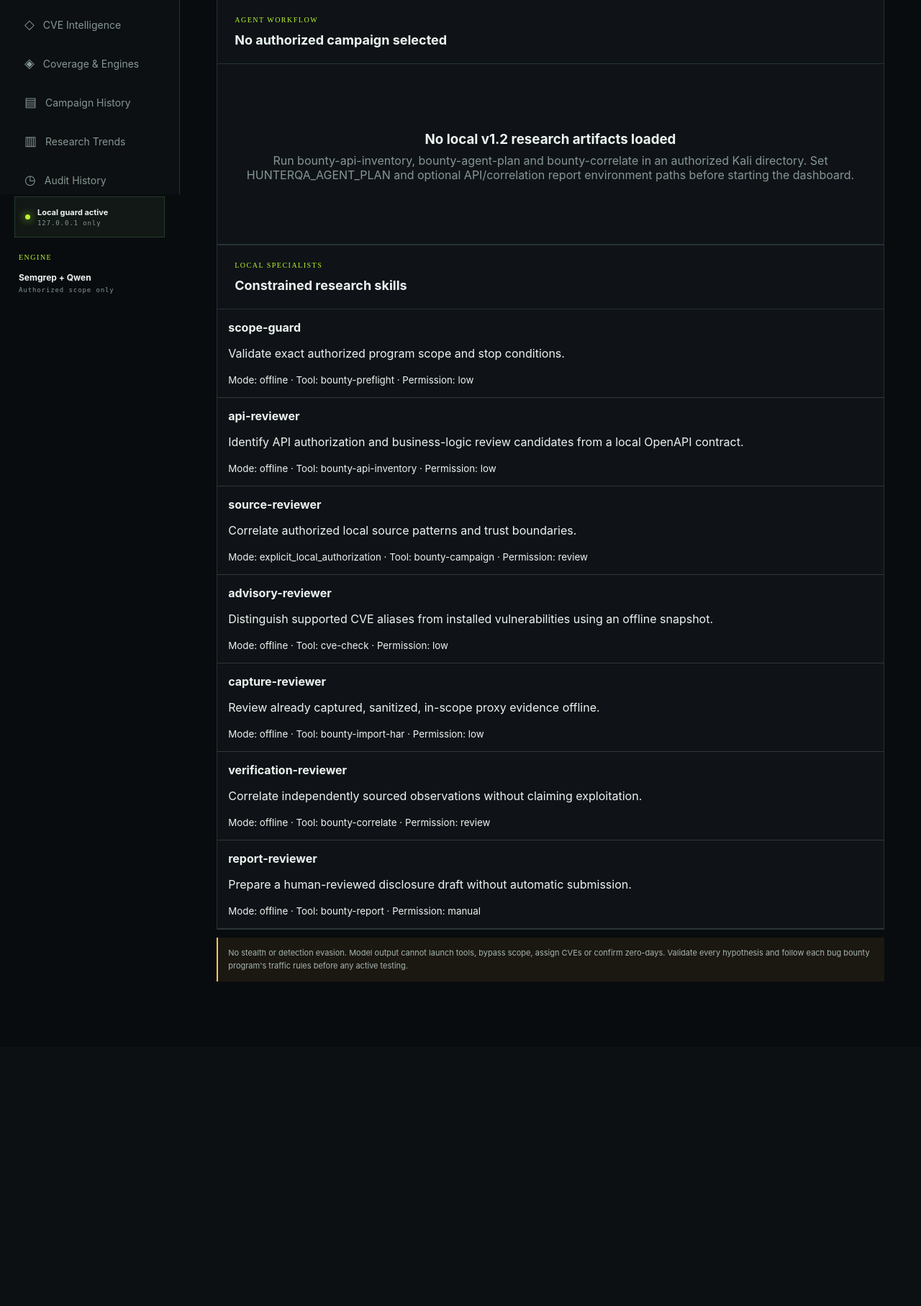
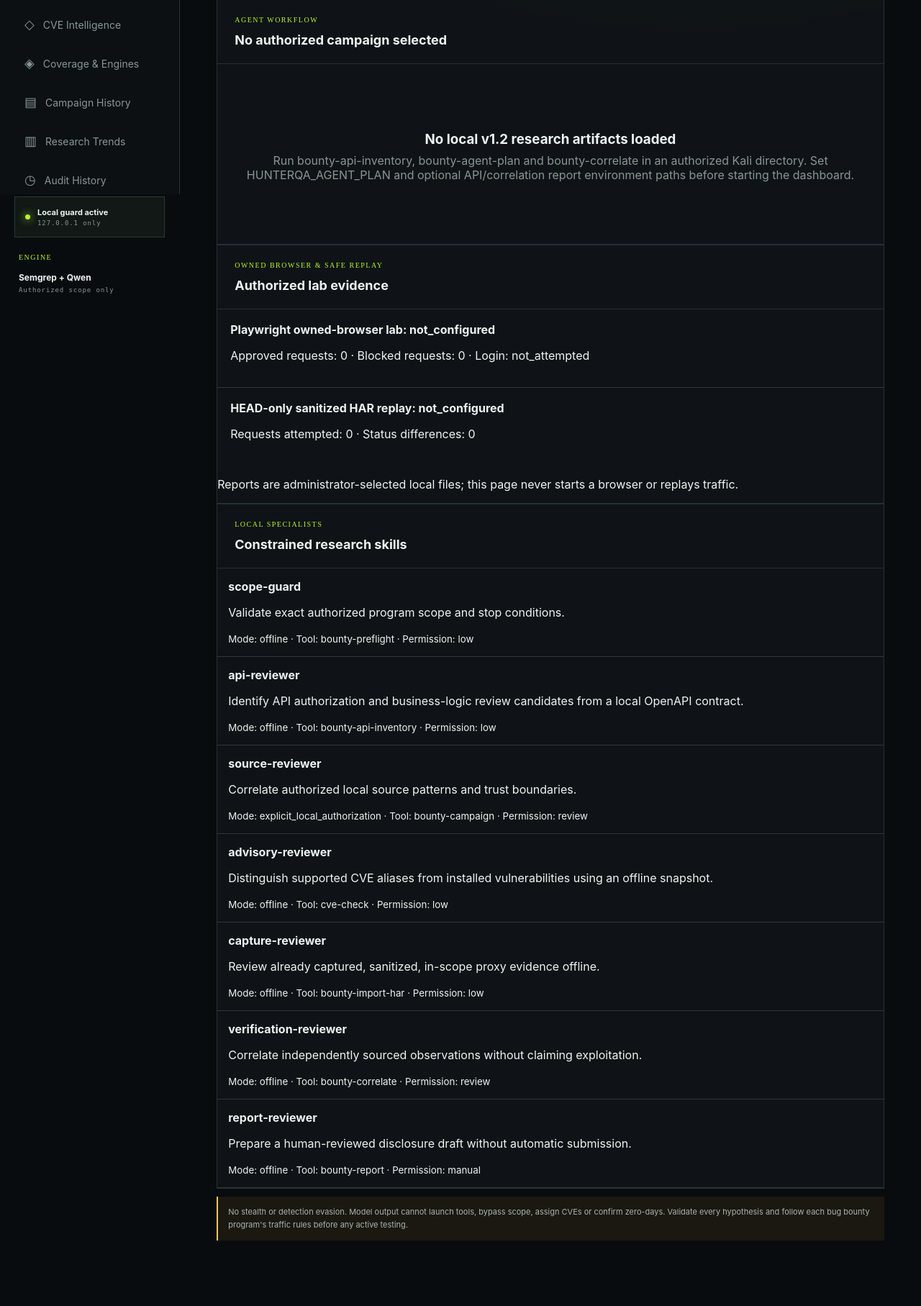
Before and after one commit to ManeaAl-Shabrain/HunterQA-AI, a Flask app: page /agent-lab in a window 1280 px wide. Shown: the part 530-2345 px from the top of the page at 72% size. Before the commit the page ends 1894 px from the top, so only its background shows below. Run offline with Flask 3, Linux system fonts and the light colour scheme.

Commit message:
Add owned-browser and controlled HEAD replay evidence cards in unified Agent Lab

```diff
--- a/hunterqa/templates/agent_lab.html
+++ b/hunterqa/templates/agent_lab.html
@@ -24,6 +24,18 @@
 <p>Evidence requiring corroboration review: {{ summary.corroboration_review }}</p>
 {% endif %}
 </section>
+<section class="panel"><div class="panel-head"><div><p class="eyebrow">OWNED BROWSER & SAFE REPLAY</p>
+<h2>Authorized lab evidence</h2></div></div>
+<article style="padding:18px;border-bottom:1px solid #303838">
+<strong>Playwright owned-browser lab: {{ browser.status }}</strong>
+<p>Approved requests: {{ browser.approved_requests }} · Blocked requests: {{ browser.blocked_requests }} · Login: {{ browser.login }}</p>
+</article>
+<article style="padding:18px">
+<strong>HEAD-only sanitized HAR replay: {{ replay.status }}</strong>
+<p>Requests attempted: {{ replay.requests_attempted }} · Status differences: {{ replay.status_differences }}</p>
+</article>
+<p>Reports are administrator-selected local files; this page never starts a browser or replays traffic.</p>
+</section>
 <section class="panel"><div class="panel-head"><div><p class="eyebrow">LOCAL SPECIALISTS</p>
 <h2>Constrained research skills</h2></div></div>
 {% for skill in skills %}
```
